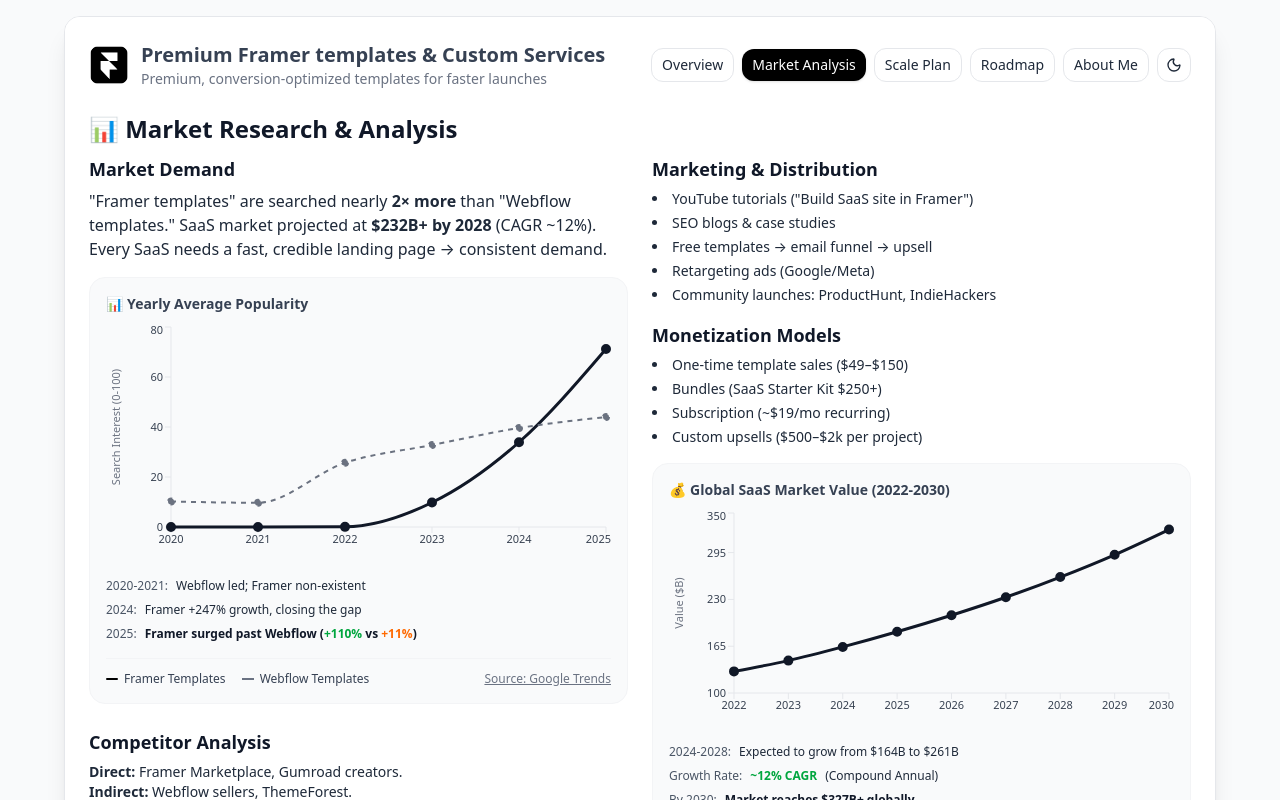
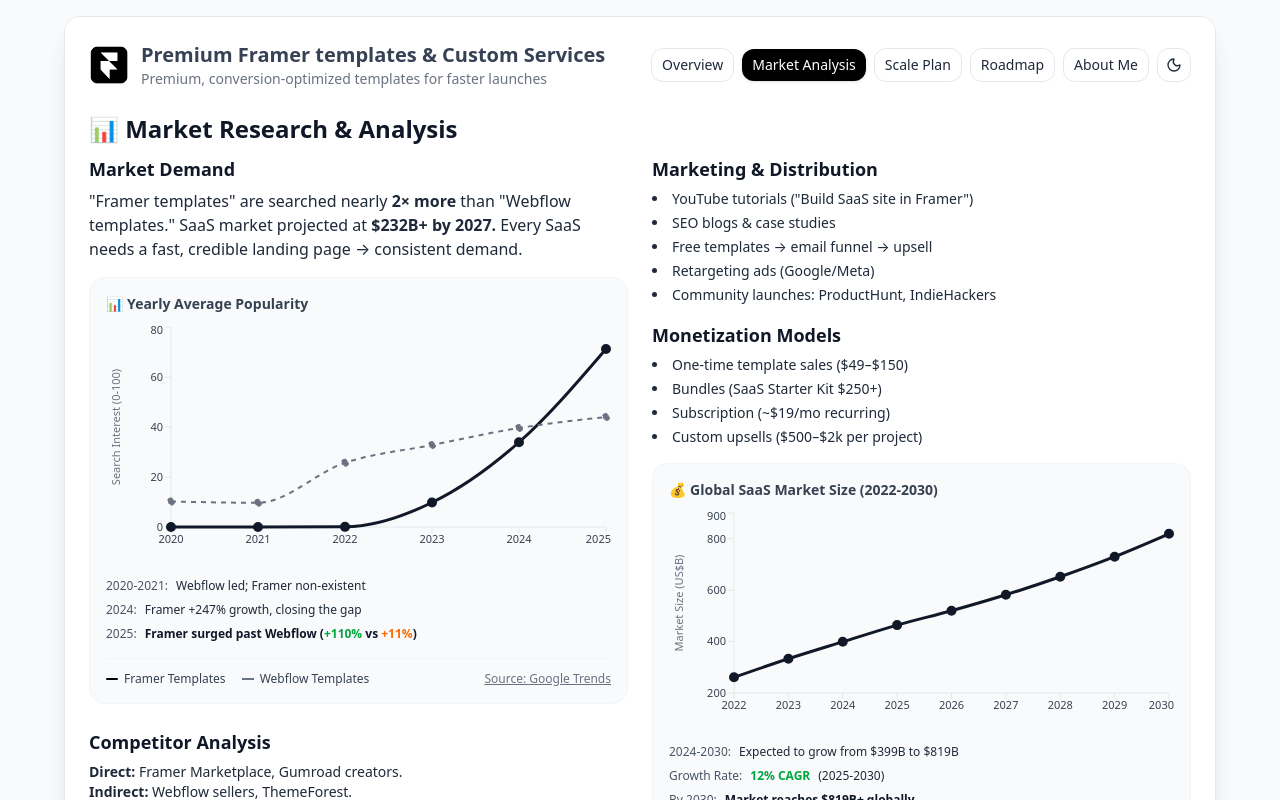
Before and after one commit to ObiBat/framer-templates-deck, a React (Vite) app: page / in a window 1280 px wide. Both pictures are taken after a click on the button "Market Analysis". Shown: the top 800 px of the page. Built offline with nearby package versions, Linux system fonts and the light colour scheme.

Commit message:
Update App.jsx

```diff
--- a/src/App.jsx
+++ b/src/App.jsx
@@ -652,7 +652,7 @@
                      <h3 className={`text-base md:text-lg font-semibold mb-1.5 transition-colors duration-300 ${isDarkMode ? 'text-white' : 'text-gray-900'}`}>Market Demand</h3>
                      <p className={`text-sm md:text-base mb-4 transition-colors duration-300 ${isDarkMode ? 'text-gray-200' : 'text-gray-800'}`}>
                        "Framer templates" are searched nearly <b>2× more</b> than "Webflow templates."
-                       SaaS market projected at <b>$232B+ by 2028</b> (CAGR ~12%). Every SaaS needs a
+                       SaaS market projected at <b>$232B+ by 2027.</b> Every SaaS needs a
                        fast, credible landing page → consistent demand.
                      </p>
 
@@ -833,18 +833,18 @@
 
                     {/* Chart: SaaS Market Growth */}
                     <div className={`rounded-2xl p-4 mb-6 border transition-colors duration-300 ${isDarkMode ? 'bg-gray-700 border-gray-600' : 'bg-gray-50 border-gray-100'}`}>
-                      <h4 className={`text-xs md:text-sm font-semibold mb-2 transition-colors duration-300 ${isDarkMode ? 'text-white' : 'text-gray-700'}`}>💰 Global SaaS Market Value (2022-2030)</h4>
+                      <h4 className={`text-xs md:text-sm font-semibold mb-2 transition-colors duration-300 ${isDarkMode ? 'text-white' : 'text-gray-700'}`}>💰 Global SaaS Market Size (2022-2030)</h4>
                       <ResponsiveContainer width="100%" height={220}>
                         <LineChart data={[
-                          { year: "2022", value: 130, growth: null },
-                          { year: "2023", value: 145, growth: "+12%" },
-                          { year: "2024", value: 164, growth: "+13%" },
-                          { year: "2025", value: 185, growth: "+13%" },
-                          { year: "2026", value: 208, growth: "+12%" },
-                          { year: "2027", value: 233, growth: "+12%" },
-                          { year: "2028", value: 261, growth: "+12%" },
-                          { year: "2029", value: 292, growth: "+12%" },
-                          { year: "2030", value: 327, growth: "+12%" }
+                          { year: "2022", value: 261, growth: null },
+                          { year: "2023", value: 333, growth: "+28%" },
+                          { year: "2024", value: 399, growth: "+20%" },
+                          { year: "2025", value: 464, growth: "+16%" },
+                          { year: "2026", value: 520, growth: "+12%" },
+                          { year: "2027", value: 582, growth: "+12%" },
+                          { year: "2028", value: 652, growth: "+12%" },
+                          { year: "2029", value: 730, growth: "+12%" },
+                          { year: "2030", value: 819, growth: "+12%" }
                         ]}>
                           <XAxis
                             dataKey="year"
@@ -856,8 +856,8 @@
                             tick={{ fill: isDarkMode ? '#E5E7EB' : '#374151', fontSize: 11 }}
                             axisLine={{ stroke: isDarkMode ? '#4B5563' : '#E5E7EB' }}
                             tickLine={{ stroke: isDarkMode ? '#4B5563' : '#E5E7EB' }}
-                            domain={[100, 350]}
-                            label={{ value: 'Value ($B)', angle: -90, position: 'insideLeft', style: { textAnchor: 'middle', fontSize: 11, fill: isDarkMode ? '#9CA3AF' : '#6B7280' } }}
+                            domain={[200, 900]}
+                            label={{ value: 'Market Size (US$B)', angle: -90, position: 'insideLeft', style: { textAnchor: 'middle', fontSize: 11, fill: isDarkMode ? '#9CA3AF' : '#6B7280' } }}
                           />
                           <Tooltip
                             content={({ active, payload, label }) => {
@@ -910,26 +910,25 @@
                       {/* Key Market Insights */}
                       <div className="mt-4 space-y-2 text-xs">
                         <div className="flex items-center gap-2">
-                          <span className={`transition-colors duration-300 ${isDarkMode ? 'text-gray-400' : 'text-gray-600'}`}>2024-2028:</span>
-                          <span className={`transition-colors duration-300 ${isDarkMode ? 'text-gray-200' : 'text-gray-800'}`}>Expected to grow from $164B to $261B</span>
+                          <span className={`transition-colors duration-300 ${isDarkMode ? 'text-gray-400' : 'text-gray-600'}`}>2024-2030:</span>
+                          <span className={`transition-colors duration-300 ${isDarkMode ? 'text-gray-200' : 'text-gray-800'}`}>Expected to grow from $399B to $819B</span>
                         </div>
                         <div className="flex items-center gap-2">
                           <span className={`transition-colors duration-300 ${isDarkMode ? 'text-gray-400' : 'text-gray-600'}`}>Growth Rate:</span>
-                          <span className="font-semibold text-green-600">~12% CAGR</span> <span className={`transition-colors duration-300 ${isDarkMode ? 'text-gray-200' : 'text-gray-800'}`}>(Compound Annual)</span>
+                          <span className="font-semibold text-green-600">12% CAGR</span> <span className={`transition-colors duration-300 ${isDarkMode ? 'text-gray-200' : 'text-gray-800'}`}>(2025-2030)</span>
                         </div>
                         <div className="flex items-center gap-2">
                           <span className={`transition-colors duration-300 ${isDarkMode ? 'text-gray-400' : 'text-gray-600'}`}>By 2030:</span>
-                          <span className={`font-semibold transition-colors duration-300 ${isDarkMode ? 'text-white' : 'text-gray-900'}`}>Market reaches $327B+ globally</span>
+                          <span className={`font-semibold transition-colors duration-300 ${isDarkMode ? 'text-white' : 'text-gray-900'}`}>Market reaches $819B+ globally</span>
                         </div>
                       </div>
 
                       <div className={`flex items-center justify-between mt-4 pt-3 border-t transition-colors duration-300 ${isDarkMode ? 'border-gray-600' : 'border-gray-100'}`}>
                         <div className="flex items-center gap-2 text-xs">
-                          <div className={`w-3 h-0.5 rounded transition-colors duration-300 ${isDarkMode ? 'bg-white' : 'bg-black'}`}></div>
-                          <span className={`transition-colors duration-300 ${isDarkMode ? 'text-gray-300' : 'text-gray-700'}`}>Market Value ($B)</span>
+                          <span className={`transition-colors duration-300 ${isDarkMode ? 'text-gray-300' : 'text-gray-700'}`}>Top Markets: U.S., UK, India, Canada, Germany, France, Australia, Netherlands, China, Spain</span>
                         </div>
                         <a
-                          href="https://www.grandviewresearch.com/industry-analysis/software-as-a-service-market"
+                          href="https://www.grandviewresearch.com/horizon/outlook/software-as-a-service-saas-market-size/global"
                           target="_blank"
                           rel="noopener noreferrer"
                           className={`text-xs underline transition-colors duration-300 ${isDarkMode ? 'text-gray-400 hover:text-gray-300' : 'text-gray-500 hover:text-gray-700'}`}
```
